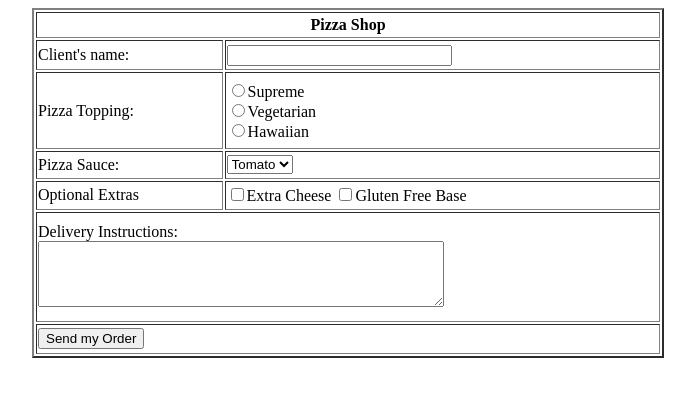
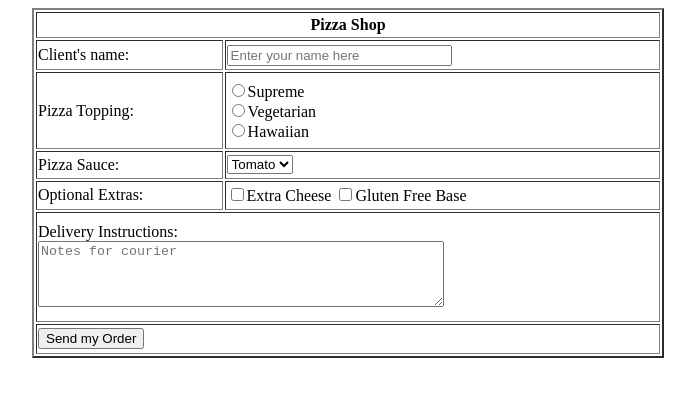
Before and after one commit to WalrusM0rj/TZ-12_Labs, a plain HTML site: page Lab3/index.html in a window 1280 px wide. Shown: the whole page, without its empty margins (292-987 px from the left). Drawn offline with Linux system fonts and the light colour scheme.

Commit message:
Placeholders added

```diff
--- a/Lab3/index.html
+++ b/Lab3/index.html
@@ -16,7 +16,7 @@
 		</tr>
 		<tr>
 			<td width="30%">Client's name:</td>
-			<td width="70%"><input type="textbox" name="name" size="25"></td>
+			<td width="70%"><input type="textbox" name="name" size="25" placeholder="Enter your name here"></td>
 		</tr>
 		<tr>
 			<td width="30%">Pizza Topping:</td>
@@ -39,14 +39,14 @@
 			</td>
 		</tr>
 		<tr>
-			<td width="30%">Optional Extras</td>
+			<td width="30%">Optional Extras:</td>
 			<td width="70%">
 				<input type="checkbox" name="chesse">Extra Cheese</input>
 				<input type="checkbox" name="gluten" size="25">Gluten Free Base</input>
 			</td>
 		</tr>
 		<tr>
-			<td colspan="2">Delivery Instructions:<br /><textarea class="delinst"></textarea></td>
+			<td colspan="2">Delivery Instructions:<br /><textarea placeholder="Notes for courier" class="delinst"></textarea></td>
 		</tr>
 		<tr>
 			<td colspan="2">
```
